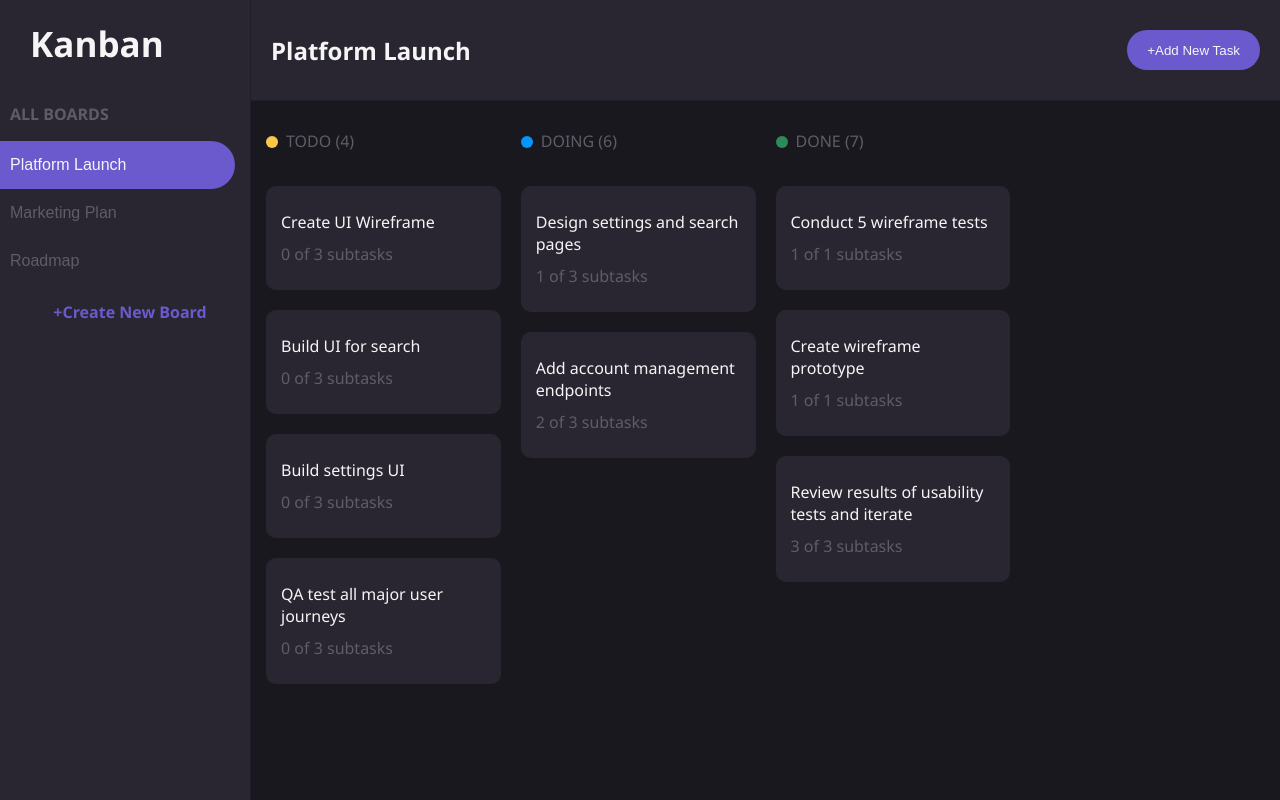
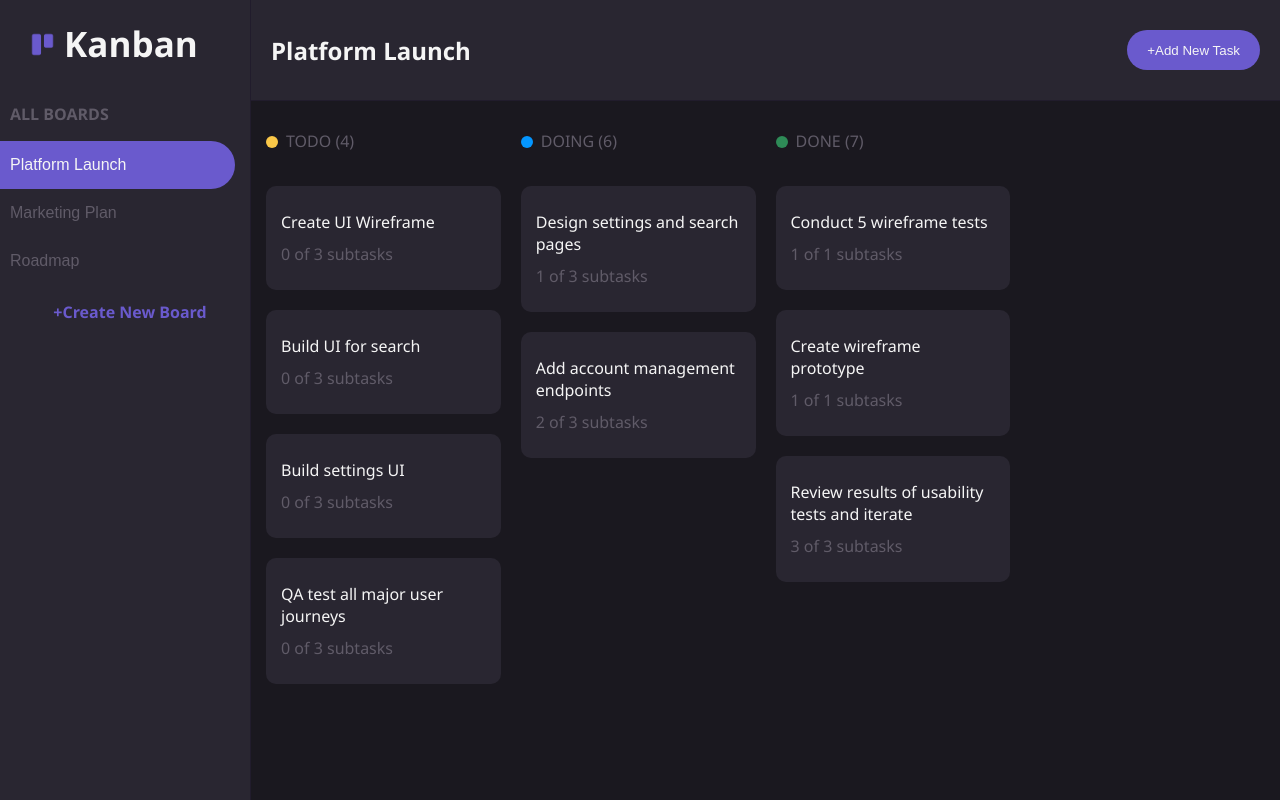
Before and after one commit to courses2022/fem-kanban, a website built with webpack: page dist/index.html in a window 1280 px wide. Built offline with Linux system fonts and the light colour scheme.

Commit message:
Added kanban logo

```diff
--- a/src/style.css
+++ b/src/style.css
@@ -81,6 +81,10 @@ html, body{
 
 }
 
+.logo >img{
+    height: 25px;
+}
+
 .header{
     height: 100px;
     background-color: var(--DarkAccent2);
```
Also changed, not shown: README.md, dist/bundle.js, dist/index.html, dist/kanban.png (added).
